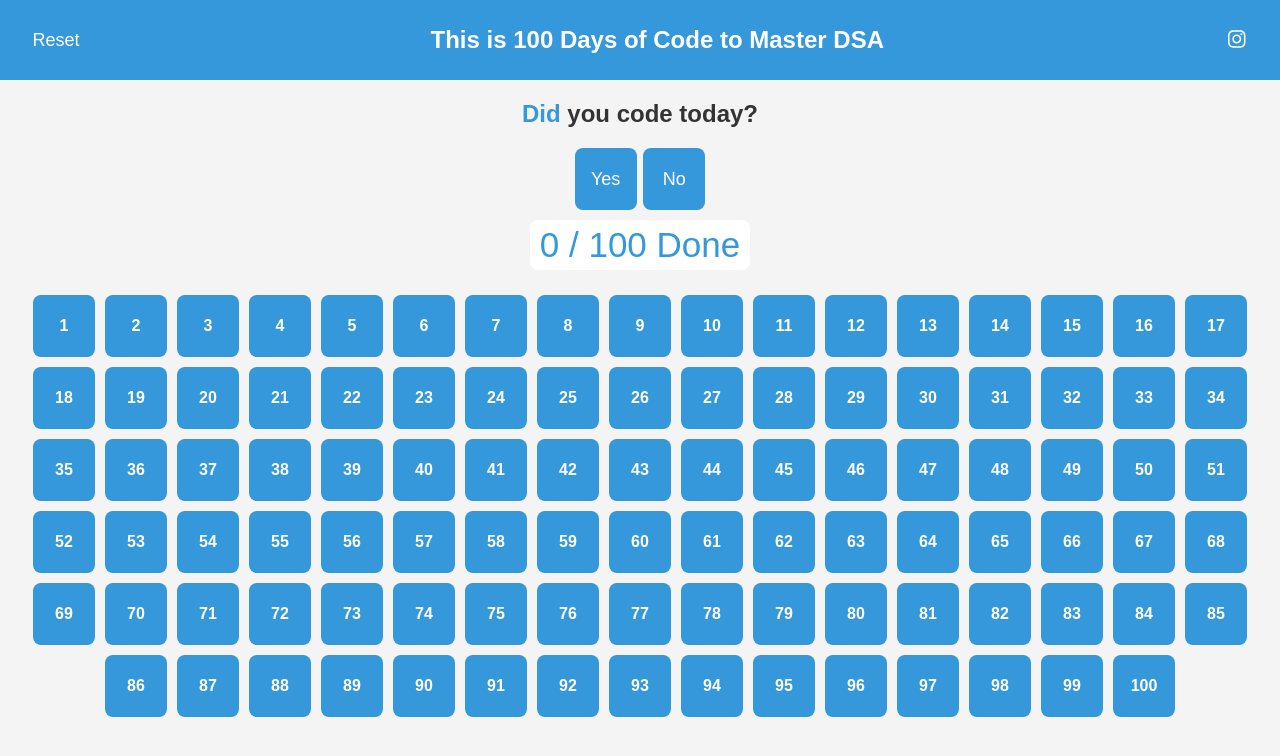
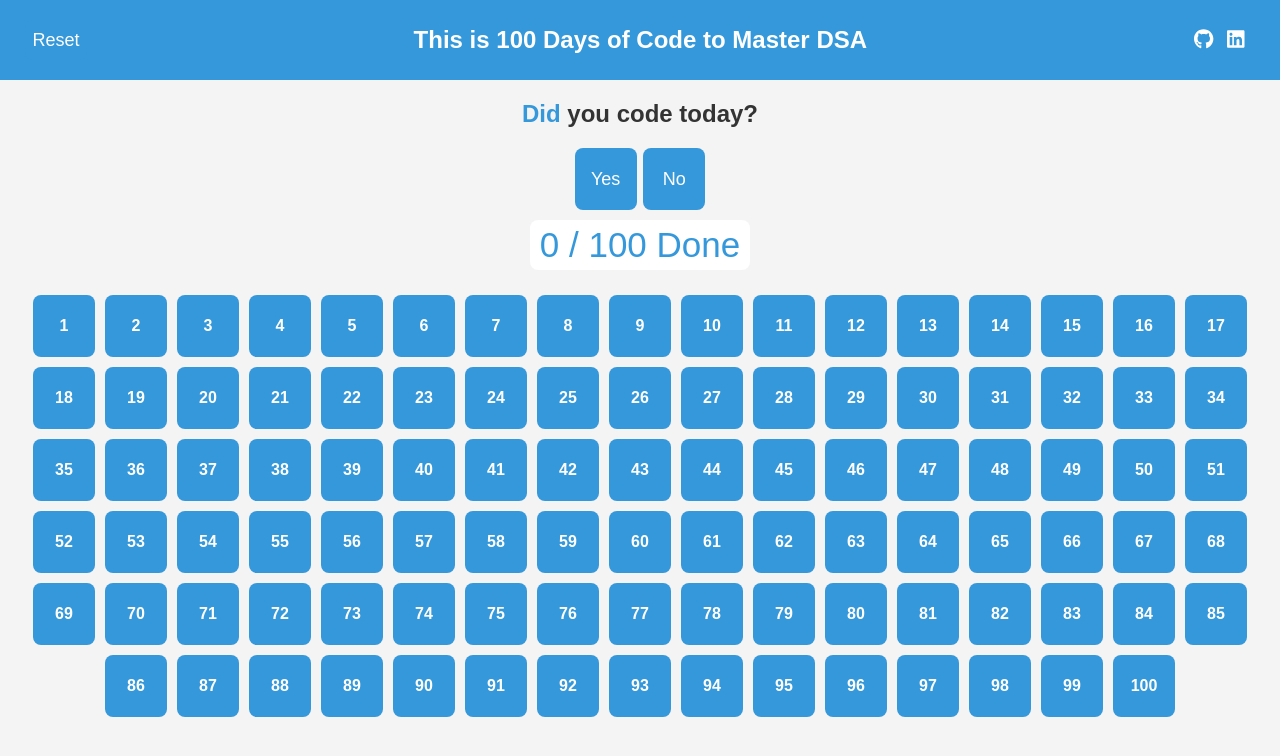
Before and after one commit to AmrEwais/100daysofcode, a plain HTML site: page index.html in a window 1280 px wide. Drawn offline with Linux system fonts and the light colour scheme.

Commit message:
Updating...

```diff
--- a/index.html
+++ b/index.html
@@ -163,9 +163,8 @@
         <button id="resetButton">Reset</button>
         <h1>This is 100 Days of Code to Master DSA</h1>
         <ul class="social-icons">
-            <!-- <li><a href="https://github.com/AmrEwais"><i class="fab fa-github"></i></a></li>
-            <li><a href="https://www.linkedin.com/in/amr-mohamed-ewais"><i class="fab fa-linkedin"></i></a></li> -->
-            <li><a href="https://www.instagram.com/thecopyninja.cs"><i class="fab fa-instagram"></i></a></li>
+            <li><a href="https://github.com/AmrEwais"><i class="fab fa-github"></i></a></li>
+            <li><a href="https://www.linkedin.com/in/amr-mohamed-ewais"><i class="fab fa-linkedin"></i></a></li>
         </ul>
     </header>
     <div class="question">
```
